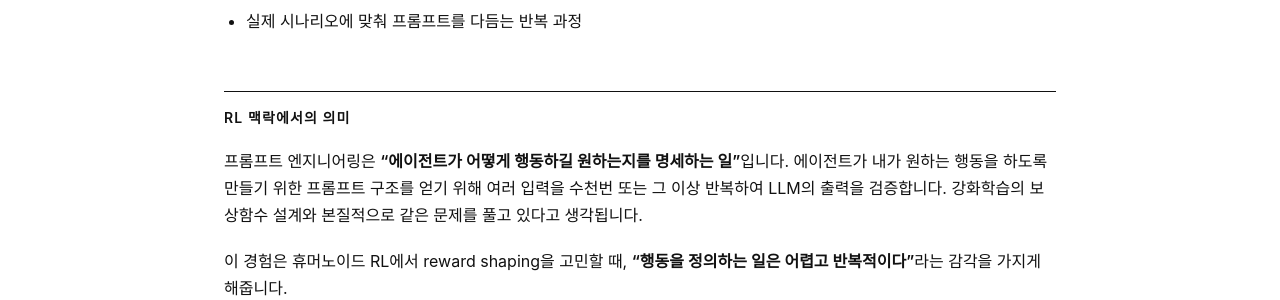
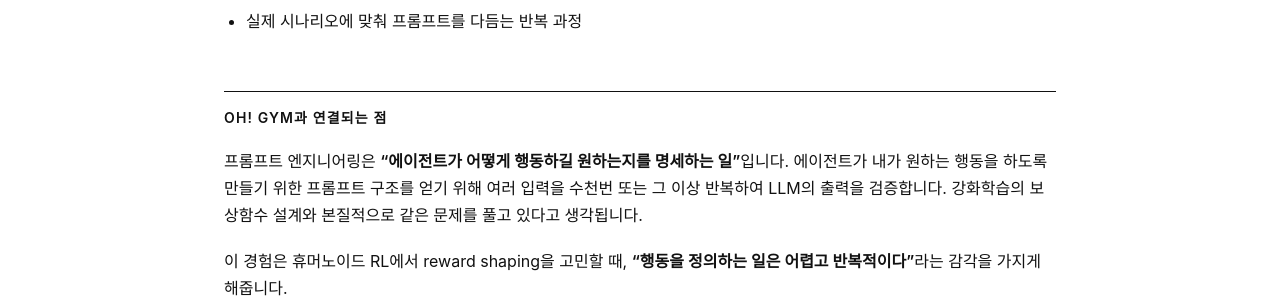
Before and after one commit to wang-gw/portfolio, a Jekyll site: the page built from _projects/system-prompt.md, in a window 1280 px wide and 1322 px high. Shown: the part 645-945 px from the top of the window. Built offline with Jekyll 4.4.1, drawn with Linux system fonts in a browser that asks for light colours; some web fonts are replaced.

Commit message:
Update system-prompt.md

```diff
--- a/_projects/system-prompt.md
+++ b/_projects/system-prompt.md
@@ -19,7 +19,7 @@ summary_en: "Completed an education program on designing LLM behavior through pr
 - 의도된 행동을 안정적으로 끌어내는 프롬프트 구조 설계
 - 실제 시나리오에 맞춰 프롬프트를 다듬는 반복 과정
 
-## RL 맥락에서의 의미
+## OH! GYM과 연결되는 점
 
 프롬프트 엔지니어링은 **"에이전트가 어떻게 행동하길 원하는지를 명세하는 일"**입니다. 에이전트가 내가 원하는 행동을 하도록 만들기 위한 프롬프트 구조를 얻기 위해 여러 입력을 수천번 또는 그 이상 반복하여 LLM의 출력을 검증합니다. 강화학습의 보상함수 설계와 본질적으로 같은 문제를 풀고 있다고 생각됩니다.
 
```
